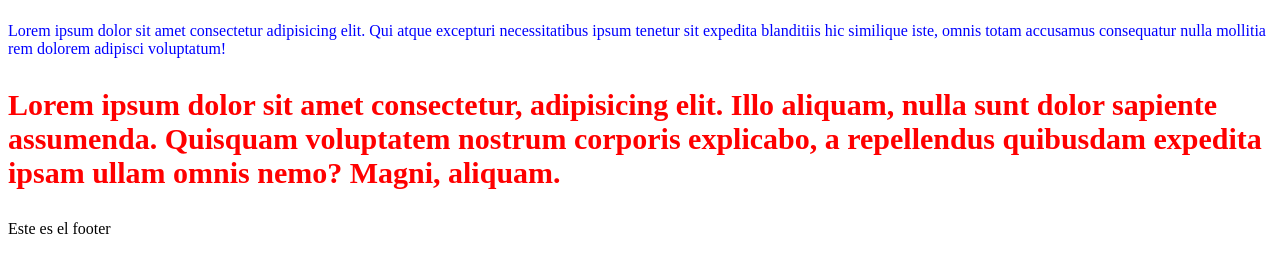
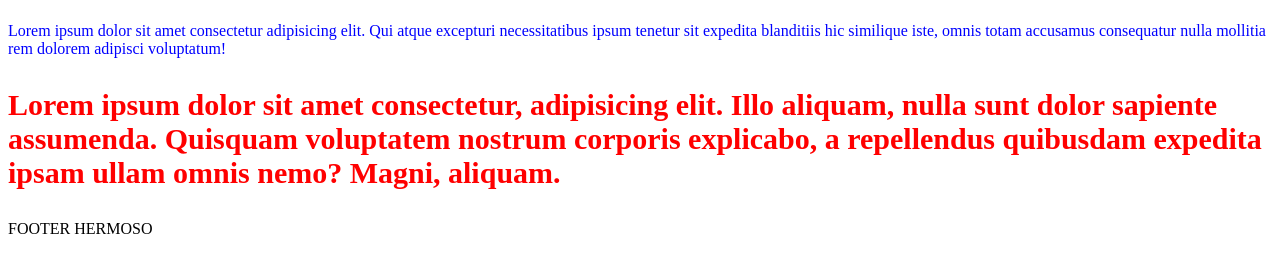
Before and after one commit to juanpablo-jpho/interfaces_graficas, a plain HTML site: page index.html in a window 1280 px wide. Shown: the part 88-360 px from the top of the page. Drawn offline with Linux system fonts and the light colour scheme.

Commit message:
FOOTER FINALIZADO

```diff
--- a/index.html
+++ b/index.html
@@ -32,7 +32,7 @@
 
     <!-- completar el footer -->
     <footer>
-        Este es el footer
+       FOOTER HERMOSO
     </footer>
 
 
```
